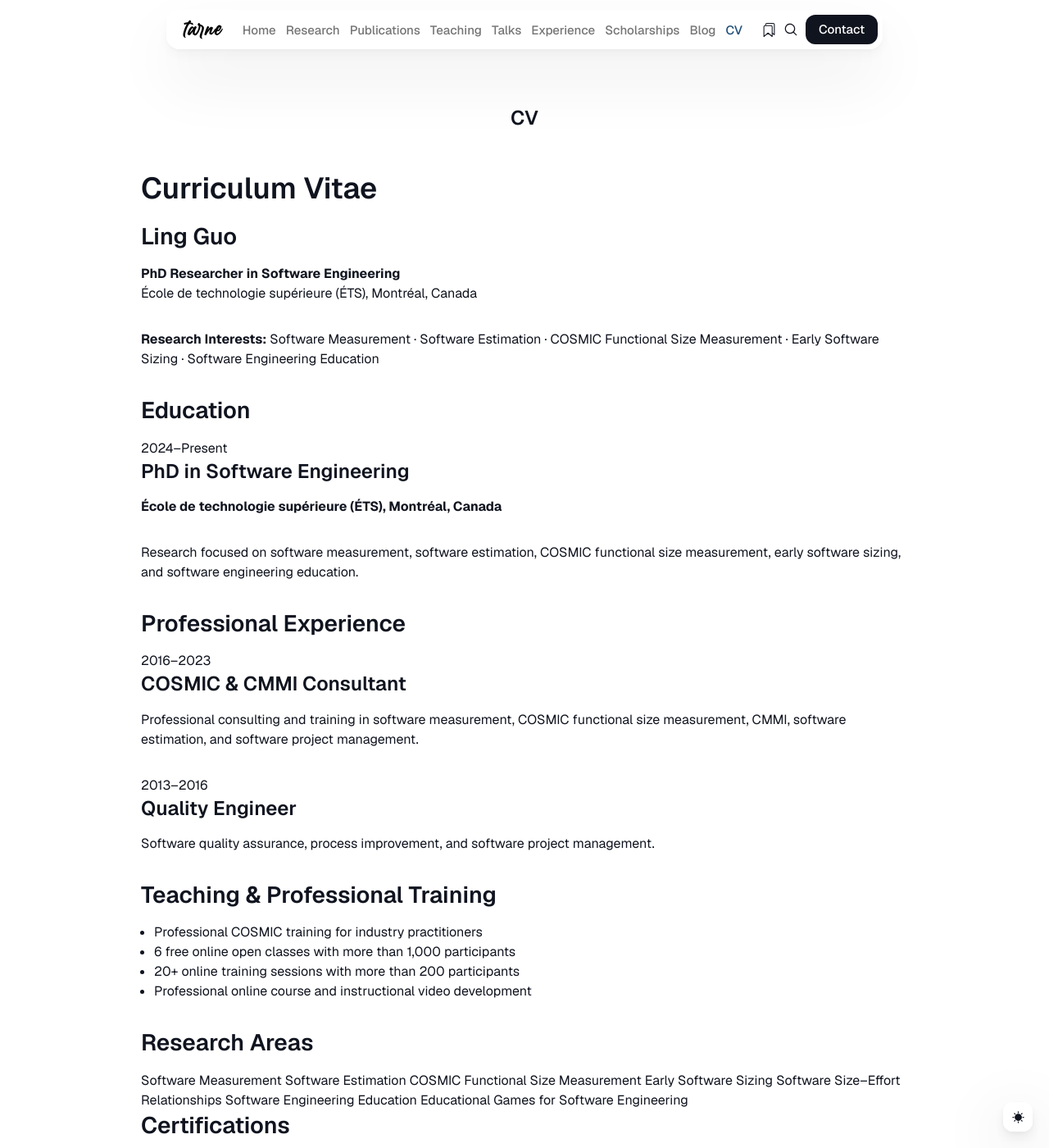
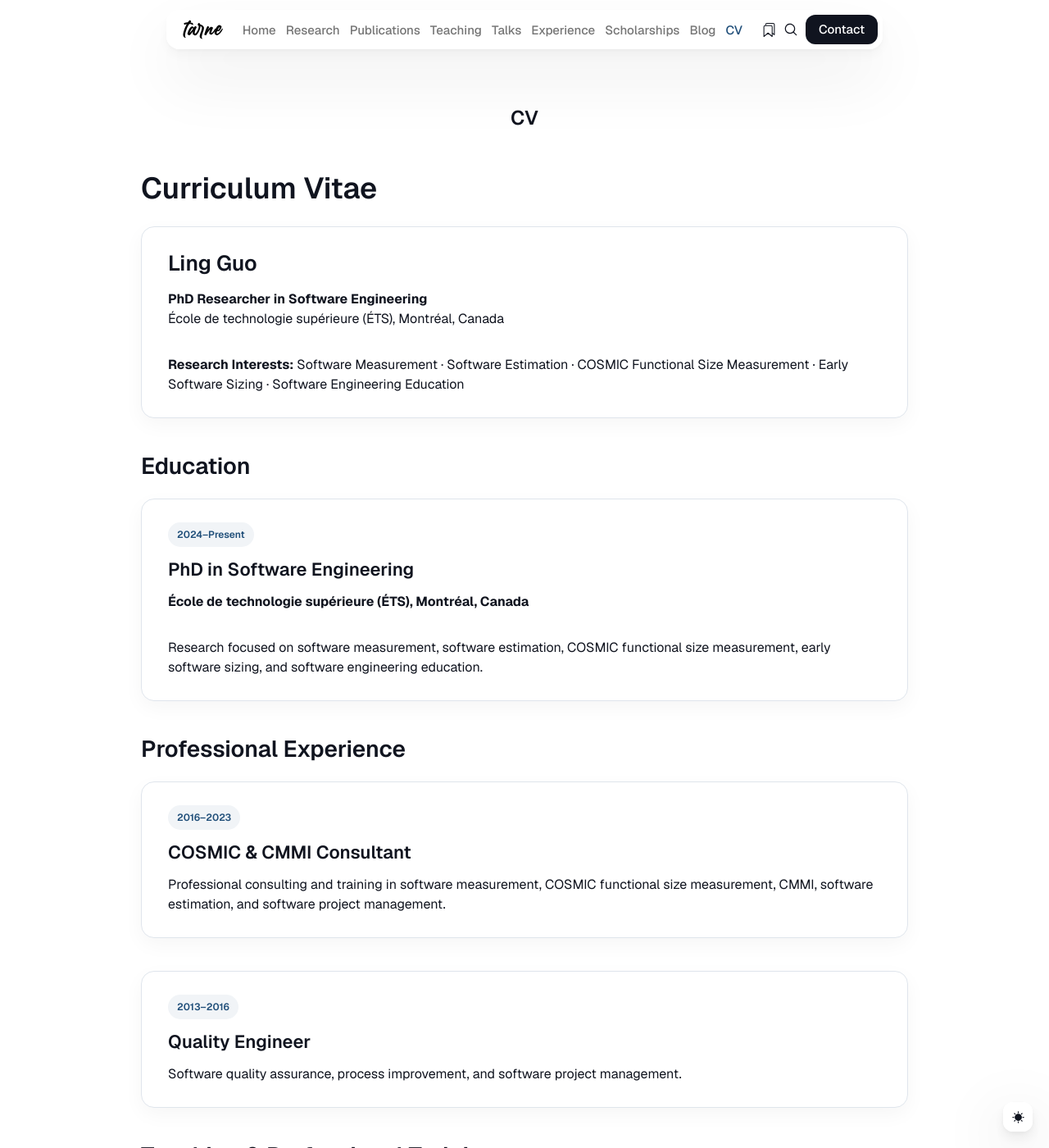
Before and after one commit to lingguo-research/lingguo-tarne, a Jekyll site: the page built from _pages/cv.md, in a window 1280 px wide and 1400 px high. Shown: the whole window at 82% size. Built offline with Jekyll 4.4.1, drawn with Linux system fonts in a browser that asks for light colours; nearby versions of some CDN libraries.

Commit message:
Update main.scss

```diff
--- a/css/main.scss
+++ b/css/main.scss
@@ -1606,3 +1606,150 @@ a {
   font-size: 15px;
   line-height: 1.7;
 }
+
+/* =========================================
+   CV Page
+   ========================================= */
+
+.page__content .cv-intro-card,
+.page__content .cv-card,
+.page__content .cv-tags,
+.page__content .cv-profile-links {
+  width: 100% !important;
+
+  margin: 22px 0 40px !important;
+  padding: 28px 32px !important;
+
+  border: 1px solid #dfe5ec !important;
+  border-radius: 16px !important;
+  background: #ffffff !important;
+
+  box-shadow: 0 8px 24px rgba(0, 0, 0, .04) !important;
+}
+
+
+/* Hover */
+
+.page__content .cv-card,
+.page__content .cv-intro-card {
+  transition:
+    transform .2s ease,
+    box-shadow .2s ease,
+    border-color .2s ease;
+}
+
+.page__content .cv-card:hover,
+.page__content .cv-intro-card:hover {
+  transform: translateY(-2px);
+  border-color: #1F4E79 !important;
+  box-shadow: 0 14px 32px rgba(0, 0, 0, .08) !important;
+}
+
+
+/* Intro */
+
+.page__content .cv-intro-card h2 {
+  margin: 0 0 14px !important;
+  font-size: 26px;
+}
+
+.page__content .cv-intro-card p:last-child {
+  margin-bottom: 0 !important;
+}
+
+
+/* CV Card */
+
+.page__content .cv-card__label {
+  display: inline-block;
+
+  margin-bottom: 12px;
+  padding: 6px 11px;
+
+  border-radius: 999px;
+
+  font-size: 12px;
+  font-weight: 600;
+
+  color: #1F4E79;
+  background: #f1f4f7;
+}
+
+.page__content .cv-card h3 {
+  margin: 0 0 12px !important;
+
+  font-size: 22px;
+  line-height: 1.4;
+}
+
+.page__content .cv-card p:last-child {
+  margin-bottom: 0 !important;
+}
+
+
+/* Tags */
+
+.page__content .cv-tags {
+  display: flex !important;
+  flex-wrap: wrap !important;
+  gap: 12px !important;
+}
+
+.page__content .cv-tags span {
+  display: inline-block;
+
+  padding: 9px 14px;
+
+  border-radius: 999px;
+
+  font-size: 14px;
+  font-weight: 600;
+
+  color: #1F4E79;
+  background: #f1f4f7;
+}
+
+
+/* Academic Profile Buttons */
+
+.page__content .cv-profile-links {
+  display: flex !important;
+  flex-wrap: wrap !important;
+  gap: 12px !important;
+}
+
+.page__content .cv-profile-links a {
+  display: inline-block;
+
+  padding: 9px 15px;
+
+  border: 1px solid #dfe5ec;
+  border-radius: 999px;
+
+  font-size: 14px;
+  font-weight: 600;
+
+  color: #1F4E79;
+  text-decoration: none !important;
+
+  background: #f1f4f7;
+}
+
+.page__content .cv-profile-links a:hover {
+  border-color: #1F4E79;
+  background: #ffffff;
+}
+
+
+/* Mobile */
+
+@media (max-width: 700px) {
+
+  .page__content .cv-intro-card,
+  .page__content .cv-card,
+  .page__content .cv-tags,
+  .page__content .cv-profile-links {
+    padding: 22px !important;
+  }
+
+}
```
